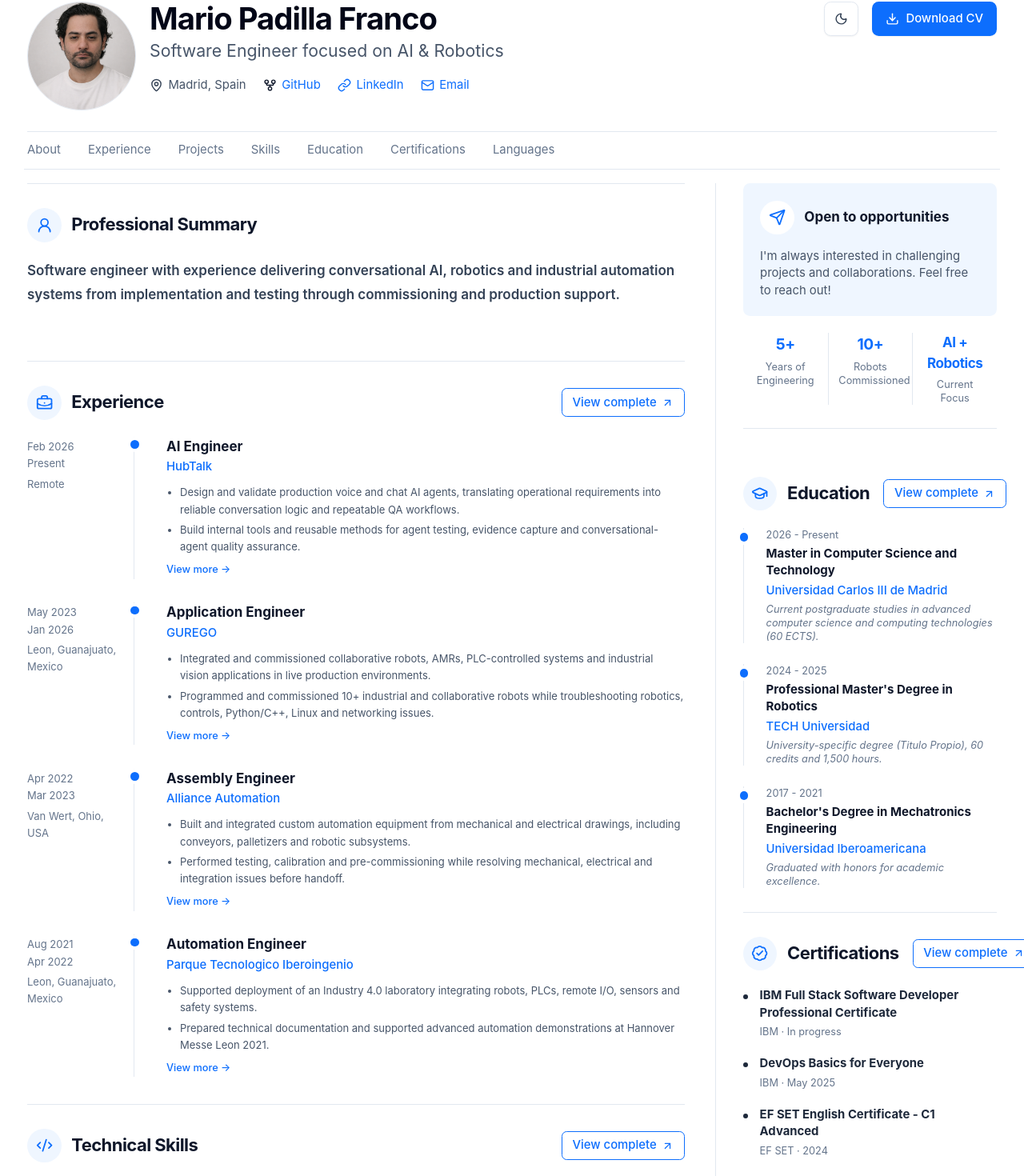
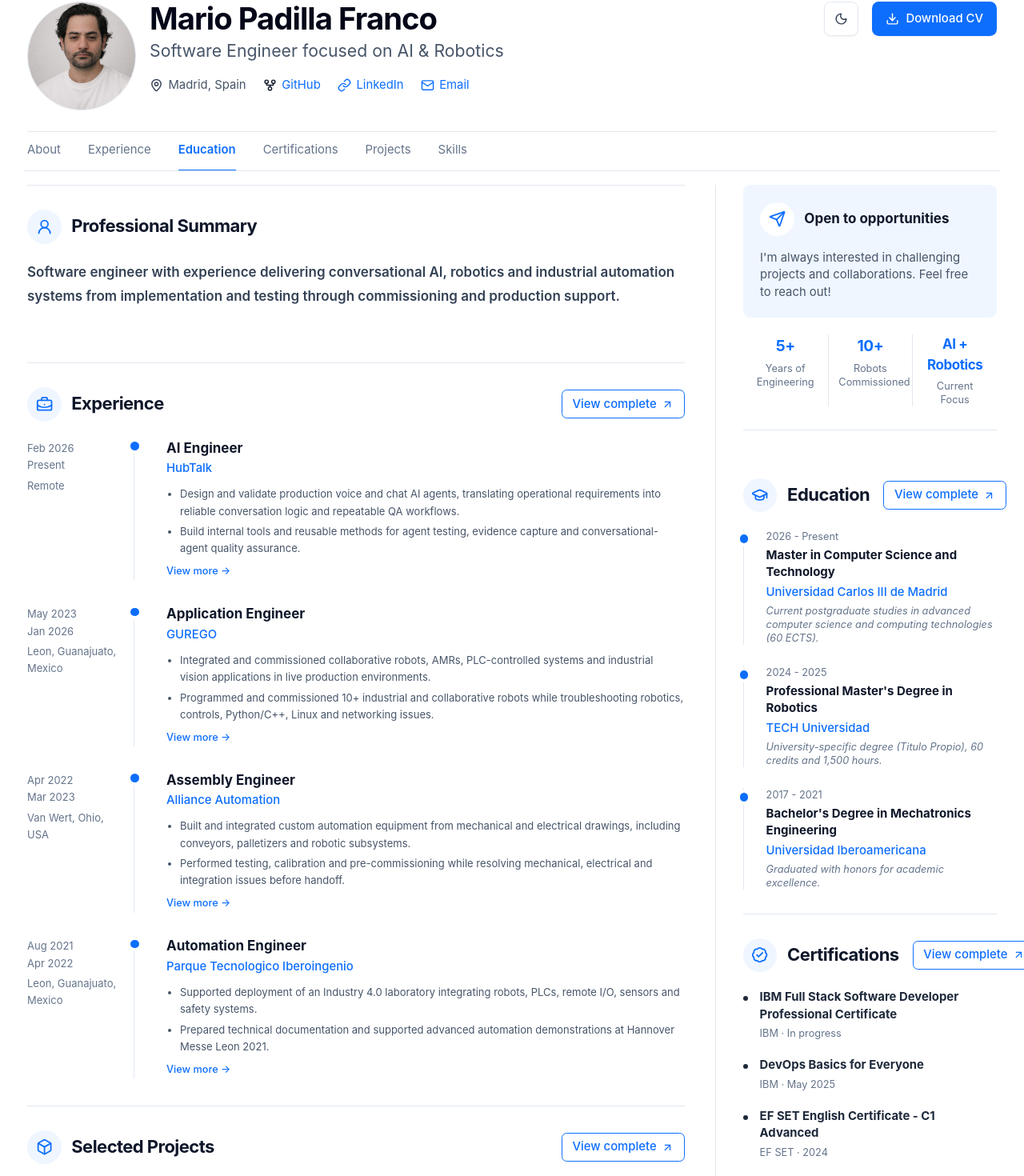
Before and after one commit to ByGaloZs/bygalozs-portfolio, a Next.js app: page /cv in a window 1280 px wide. Shown: the part 32-1502 px from the top of the page at 80% size. Built offline with nearby package versions, Linux system fonts and the light colour scheme.

Commit message:
feat: add active navigation and motion

```diff
--- a/src/app/cv/page.tsx
+++ b/src/app/cv/page.tsx
@@ -16,6 +16,7 @@
 import Image from "next/image";
 
 import { CvSection } from "@/components/cv/cv-section";
+import { CvSectionNavigation } from "@/components/cv/cv-section-navigation";
 import { ExperienceTimeline } from "@/components/cv/experience-timeline";
 import { SelectedProjects } from "@/components/cv/selected-projects";
 import { SkillTag } from "@/components/cv/skill-tag";
@@ -33,16 +34,15 @@
 const cvNavigation = [
   { href: "#about", label: "About" },
   { href: "#experience", label: "Experience" },
+  { href: "#education", label: "Education" },
+  { href: "#certifications", label: "Certifications" },
   { href: "#projects", label: "Projects" },
   { href: "#skills", label: "Skills" },
-  { href: "#education", label: "Education" },
-  { href: "#certifications", label: "Certifications" },
-  { href: "#languages", label: "Languages" },
 ];
 
 export default function CvPage() {
   return (
-    <div className="cv-page pb-5 text-slate-900">
+    <div className="cv-page pb-32 text-slate-900">
       <header className="flex flex-col gap-7 border-b border-slate-200 pb-6 md:flex-row md:items-start md:justify-between">
         <div className="flex items-start gap-4">
           <Image
@@ -87,13 +87,7 @@
         </div>
       </header>
 
-      <nav aria-label="CV sections" className="-mx-1 flex gap-x-6 overflow-x-auto border-b border-slate-200 px-1 py-3 text-sm text-slate-500 sm:gap-x-8">
-        {cvNavigation.map((item) => (
-          <a className="shrink-0 transition-colors hover:text-[#0D6EFD]" href={item.href} key={item.href}>
-            {item.label}
-          </a>
-        ))}
-      </nav>
+      <CvSectionNavigation items={cvNavigation} />
 
       <div className="cv-content mt-4 grid gap-x-9 gap-y-8 lg:grid-cols-[minmax(0,2.1fr)_minmax(280px,0.9fr)]">
         <div className="order-1 space-y-8 lg:order-none">
@@ -110,7 +104,13 @@
               <ExperienceTimeline experiences={experiences} />
             </CvSection>
 
-            <CvSection icon={Code2} id="skills" title="Technical Skills" className="scroll-mt-6" href="/skills">
+            <CvSection icon={Box} id="projects" title="Selected Projects" className="scroll-mt-6" href="/projects">
+              <SelectedProjects projects={projects.filter((project) => project.featured)} />
+            </CvSection>
+          </div>
+        </div>
+
+        <CvSection icon={Code2} id="skills" title="Technical Skills" className="order-2 scroll-mt-6 lg:order-none lg:col-span-2 lg:row-start-2" href="/skills">
           <div className="grid gap-y-5 sm:grid-cols-2 xl:grid-cols-4 xl:divide-x xl:divide-slate-200">
             {skillGroups.map((group) => (
               <div className="xl:px-4 xl:first:pl-0 xl:last:pr-0" key={group.category}>
@@ -123,12 +123,6 @@
               </div>
             ))}
           </div>
-            </CvSection>
-          </div>
-        </div>
-
-        <CvSection icon={Box} id="projects" title="Selected Projects" className="order-2 scroll-mt-6 lg:order-none lg:col-span-2 lg:row-start-2" href="/projects">
-          <SelectedProjects projects={projects.filter((project) => project.featured)} />
         </CvSection>
 
         <aside className="order-3 space-y-7 border-t border-slate-200 pt-7 lg:order-none lg:col-start-2 lg:row-start-1 lg:border-l lg:border-t-0 lg:pl-8 lg:pt-0">
@@ -195,7 +189,7 @@
             </div>
           </CvSection>
 
-          <CvSection icon={Globe2} id="languages" title="Languages" className="scroll-mt-6" href="/languages">
+          <CvSection icon={Globe2} id="languages" title="Languages" className="scroll-mt-6">
             <div className="space-y-4">
               {languages.map((language) => (
                 <div key={language.name}>
--- a/src/app/globals.css
+++ b/src/app/globals.css
@@ -50,6 +50,110 @@
 
 body:has(.print-cv) .site-header {
   display: none;
+}
+
+@keyframes page-enter {
+  from {
+    opacity: 0;
+    transform: translateY(8px);
+  }
+
+  to {
+    opacity: 1;
+    transform: translateY(0);
+  }
+}
+
+.page-transition {
+  animation: page-enter 200ms ease-out both;
+}
+
+.scroll-reveal {
+  opacity: 0;
+  transform: translateY(8px);
+  transition: opacity 240ms ease-out, transform 240ms ease-out;
+}
+
+.scroll-reveal.is-visible {
+  opacity: 1;
+  transform: translateY(0);
+}
+
+.cv-nav-link {
+  position: relative;
+  padding-bottom: 2px;
+}
+
+.cv-nav-link::after {
+  position: absolute;
+  right: 0;
+  bottom: -13px;
+  left: 0;
+  height: 2px;
+  background: #0d6efd;
+  content: "";
+  opacity: 0;
+  transform: scaleX(0);
+  transition: opacity 180ms ease-out, transform 180ms ease-out;
+}
+
+.cv-nav-link.is-active {
+  color: #0d6efd;
+  font-weight: 600;
+}
+
+.cv-nav-link.is-active::after {
+  opacity: 1;
+  transform: scaleX(1);
+}
+
+.site-nav-link {
+  position: relative;
+  padding-bottom: 3px;
+}
+
+.site-nav-link::after {
+  position: absolute;
+  right: 0;
+  bottom: -5px;
+  left: 0;
+  height: 2px;
+  background: #0d6efd;
+  content: "";
+  opacity: 0;
+  transform: scaleX(0);
+  transition: opacity 180ms ease-out, transform 180ms ease-out;
+}
+
+.site-nav-link.is-active {
+  color: #0d6efd;
+  font-weight: 600;
+}
+
+.site-nav-link.is-active::after {
+  opacity: 1;
+  transform: scaleX(1);
+}
+
+@media (prefers-reduced-motion: reduce) {
+  html {
+    scroll-behavior: auto;
+  }
+
+  .page-transition {
+    animation: none;
+  }
+
+  .scroll-reveal {
+    opacity: 1;
+    transform: none;
+    transition: none;
+  }
+
+  .cv-nav-link::after,
+  .site-nav-link::after {
+    transition: none;
+  }
 }
 
 @page {
@@ -116,6 +220,22 @@
   background-color: #ea580c !important;
 }
 
+.dark [class~="border-[#0D6EFD]"] {
+  border-color: #fb923c !important;
+}
+
+.dark .cv-nav-link::after,
+.dark .site-nav-link::after {
+  background: #fb923c;
+}
+
+.dark .cv-nav-link.is-active,
+.dark .cv-nav-link:hover,
+.dark .site-nav-link.is-active,
+.dark .site-nav-link:hover {
+  color: #fb923c;
+}
+
 .dark [class~="ring-white"] {
   --tw-ring-color: #18181b !important;
 }
--- a/src/app/layout.tsx
+++ b/src/app/layout.tsx
@@ -2,6 +2,7 @@
 import type { ReactNode } from "react";
 
 import { SiteHeader } from "@/components/layout/site-header";
+import { PageTransition } from "@/components/ui/page-transition";
 import { ThemeProvider } from "@/components/ui/theme-provider";
 
 import "./globals.css";
@@ -21,7 +22,7 @@
       <body>
         <ThemeProvider attribute="class" defaultTheme="system" disableTransitionOnChange enableSystem>
           <SiteHeader />
-          <main className="mx-auto w-full max-w-[1450px] px-6 py-8 xl:px-8">{children}</main>
+          <main className="mx-auto w-full max-w-[1450px] px-6 py-8 xl:px-8"><PageTransition>{children}</PageTransition></main>
         </ThemeProvider>
       </body>
     </html>
--- /dev/null
+++ b/src/components/cv/cv-section-navigation.tsx
@@ -0,0 +1,79 @@
+"use client";
+
+import { useEffect, useRef, useState } from "react";
+
+type NavigationItem = {
+  href: string;
+  label: string;
+};
+
+type CvSectionNavigationProps = {
+  items: NavigationItem[];
+};
+
+export function CvSectionNavigation({ items }: CvSectionNavigationProps) {
+  const [activeHref, setActiveHref] = useState(items[0]?.href ?? "");
+  const isNavigationLocked = useRef(false);
+
+  useEffect(() => {
+    const sections = items
+      .map((item) => document.querySelector(item.href))
+      .filter((section): section is HTMLElement => section instanceof HTMLElement);
+
+    const updateActiveSection = () => {
+      if (isNavigationLocked.current) {
+        return;
+      }
+
+      const navigationLine = window.innerHeight * 0.3;
+      const activeSection = sections
+        .map((section, index) => {
+          const bounds = section.getBoundingClientRect();
+          const visibleHeight = Math.max(0, Math.min(bounds.bottom, window.innerHeight) - Math.max(bounds.top, 0));
+
+          return {
+            section,
+            index,
+            lineDistance: Math.abs(bounds.top - navigationLine),
+            visibility: visibleHeight / Math.min(bounds.height, window.innerHeight),
+          };
+        })
+        .filter(({ visibility }) => visibility >= 0.25)
+        .sort((first, second) => second.visibility - first.visibility || first.lineDistance - second.lineDistance || second.index - first.index)[0]?.section;
+
+      if (activeSection) {
+        setActiveHref(`#${activeSection.id}`);
+      }
+    };
+
+    const resumeScrollTracking = () => {
+      isNavigationLocked.current = false;
+      updateActiveSection();
+    };
+
+    window.addEventListener("scroll", updateActiveSection, { passive: true });
+    window.addEventListener("wheel", resumeScrollTracking, { passive: true });
+    window.addEventListener("touchstart", resumeScrollTracking, { passive: true });
+    window.addEventListener("keydown", resumeScrollTracking);
+
+    return () => {
+      window.removeEventListener("scroll", updateActiveSection);
+      window.removeEventListener("wheel", resumeScrollTracking);
+      window.removeEventListener("touchstart", resumeScrollTracking);
+      window.removeEventListener("keydown", resumeScrollTracking);
+    };
+  }, [items]);
+
+  return (
+    <nav aria-label="CV sections" className="sticky top-0 z-20 -mx-1 flex gap-x-6 overflow-x-auto border-b border-slate-200 bg-white px-1 py-3 text-sm text-slate-500 sm:gap-x-8">
+      {items.map((item) => (
+        <a aria-current={activeHref === item.href ? "page" : undefined} className={`cv-nav-link shrink-0 transition-colors hover:text-[#0D6EFD] ${activeHref === item.href ? "is-active" : ""}`} href={item.href} key={item.href} onClick={() => {
+          isNavigationLocked.current = true;
+          setActiveHref(item.href);
+        }}>
+          {item.label}
+        </a>
+      ))}
+    </nav>
+  );
+}
--- a/src/components/cv/experience-timeline.tsx
+++ b/src/components/cv/experience-timeline.tsx
@@ -1,5 +1,6 @@
 import Link from "next/link";
 
+import { ScrollReveal } from "@/components/ui/scroll-reveal";
 import type { Experience } from "@/types/portfolio";
 
 type ExperienceTimelineProps = {
@@ -9,8 +10,9 @@
 export function ExperienceTimeline({ experiences }: ExperienceTimelineProps) {
   return (
     <div className="space-y-7">
-      {experiences.map((experience) => (
-        <article className="grid grid-cols-[90px_22px_minmax(0,1fr)] gap-x-3 sm:grid-cols-[116px_24px_minmax(0,1fr)] sm:gap-x-4" key={experience.slug}>
+      {experiences.map((experience, index) => (
+        <ScrollReveal delay={index * 45} key={experience.slug}>
+        <article className="grid grid-cols-[90px_22px_minmax(0,1fr)] gap-x-3 sm:grid-cols-[116px_24px_minmax(0,1fr)] sm:gap-x-4">
           <div className="pt-0.5 text-xs leading-5 text-slate-500 sm:text-[13px]">
             {experience.startDate ? (
               <>
@@ -38,6 +40,7 @@
             </Link>
           </div>
         </article>
+        </ScrollReveal>
       ))}
     </div>
   );
--- a/src/components/layout/site-header.tsx
+++ b/src/components/layout/site-header.tsx
@@ -1,4 +1,7 @@
+"use client";
+
 import Link from "next/link";
+import { usePathname } from "next/navigation";
 
 import { ThemeToggle } from "@/components/ui/theme-toggle";
 
@@ -9,12 +12,13 @@
   { href: "/skills", label: "Skills" },
   { href: "/education", label: "Education" },
   { href: "/certifications", label: "Certifications" },
-  { href: "/languages", label: "Languages" },
 ];
 
 export function SiteHeader() {
+  const pathname = usePathname();
+
   return (
-    <header className="site-header border-b border-slate-200 bg-white">
+    <header className="site-header sticky top-0 z-30 border-b border-slate-200 bg-white">
       <div className="mx-auto flex w-full max-w-[1450px] flex-col gap-4 px-6 py-4 sm:px-8 xl:px-10 lg:flex-row lg:items-center lg:justify-between">
         <Link className="text-base font-bold tracking-tight text-slate-950" href="/">
           bygalozs<span className="text-[#0D6EFD]">.dev</span>
@@ -22,7 +26,7 @@
         <div className="flex items-center gap-4 sm:gap-5">
           <nav aria-label="Main navigation" className="flex min-w-0 gap-x-4 overflow-x-auto text-sm text-slate-500 sm:gap-x-5">
             {navigation.map((item) => (
-              <Link className="shrink-0 transition-colors hover:text-[#0D6EFD]" href={item.href} key={item.href}>
+              <Link aria-current={pathname === item.href || (item.href !== "/cv" && pathname.startsWith(`${item.href}/`)) ? "page" : undefined} className={`site-nav-link shrink-0 transition-colors hover:text-[#0D6EFD] ${pathname === item.href || (item.href !== "/cv" && pathname.startsWith(`${item.href}/`)) ? "is-active" : ""}`} href={item.href} key={item.href}>
                 {item.label}
               </Link>
             ))}
--- /dev/null
+++ b/src/components/ui/page-transition.tsx
@@ -0,0 +1,14 @@
+"use client";
+
+import type { ReactNode } from "react";
+import { usePathname } from "next/navigation";
+
+type PageTransitionProps = {
+  children: ReactNode;
+};
+
+export function PageTransition({ children }: PageTransitionProps) {
+  const pathname = usePathname();
+
+  return <div className="page-transition" key={pathname}>{children}</div>;
+}
--- /dev/null
+++ b/src/components/ui/scroll-reveal.tsx
@@ -0,0 +1,40 @@
+"use client";
+
+import type { ReactNode } from "react";
+import { useEffect, useRef, useState } from "react";
+
+type ScrollRevealProps = {
+  children: ReactNode;
+  className?: string;
+  delay?: number;
+};
+
+export function ScrollReveal({ children, className = "", delay = 0 }: ScrollRevealProps) {
+  const elementRef = useRef<HTMLDivElement>(null);
+  const [isVisible, setIsVisible] = useState(false);
+
+  useEffect(() => {
+    const element = elementRef.current;
+
+    if (!element) {
+      return;
+    }
+
+    const observer = new IntersectionObserver(([entry]) => {
+      if (entry.isIntersecting) {
+        setIsVisible(true);
+        observer.disconnect();
+      }
+    }, { rootMargin: "0px 0px -8%" });
+
+    observer.observe(element);
+
+    return () => observer.disconnect();
+  }, []);
+
+  return (
+    <div className={`scroll-reveal ${isVisible ? "is-visible" : ""} ${className}`} ref={elementRef} style={{ transitionDelay: `${delay}ms` }}>
+      {children}
+    </div>
+  );
+}
```
Also changed, not shown: src/components/cv/selected-projects.tsx (+5 -2 lines), src/components/ui/theme-toggle.tsx (+6 -2 lines). Lines whose indentation alone changed are shown as unchanged.
